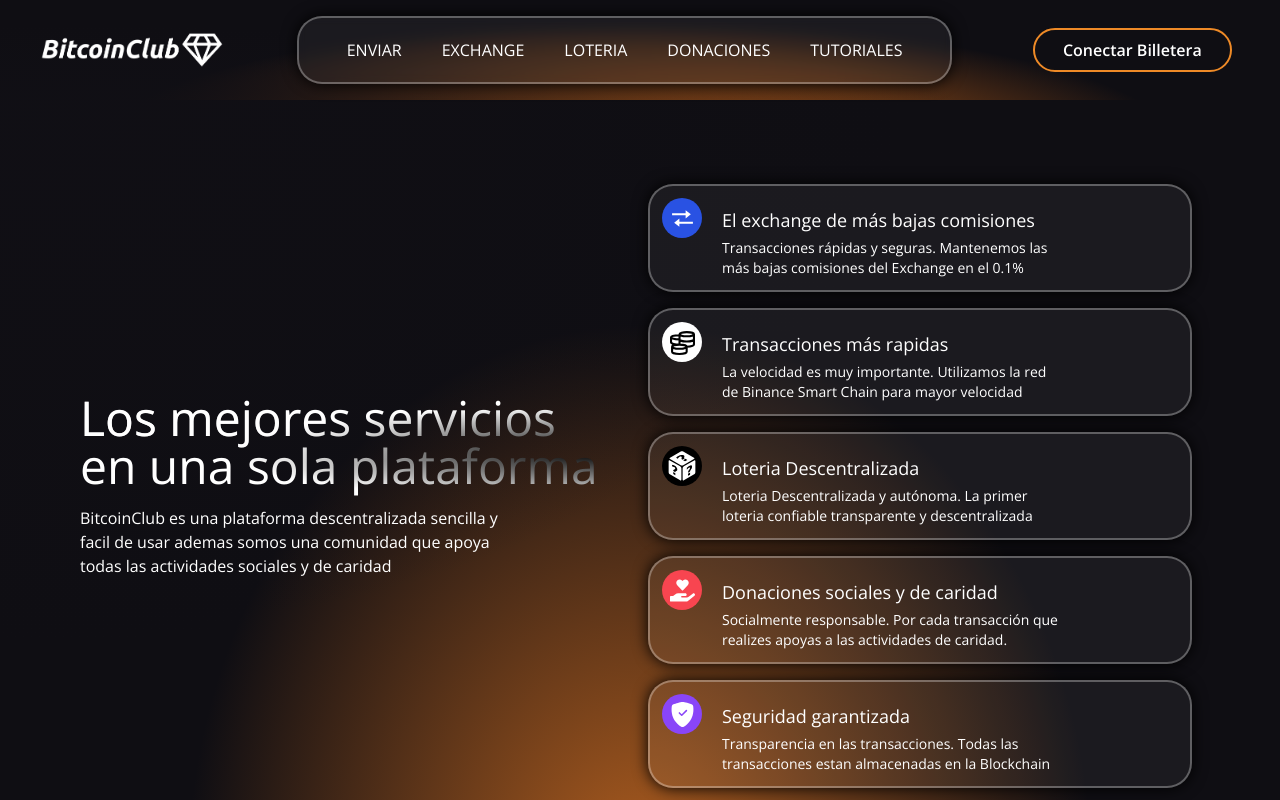
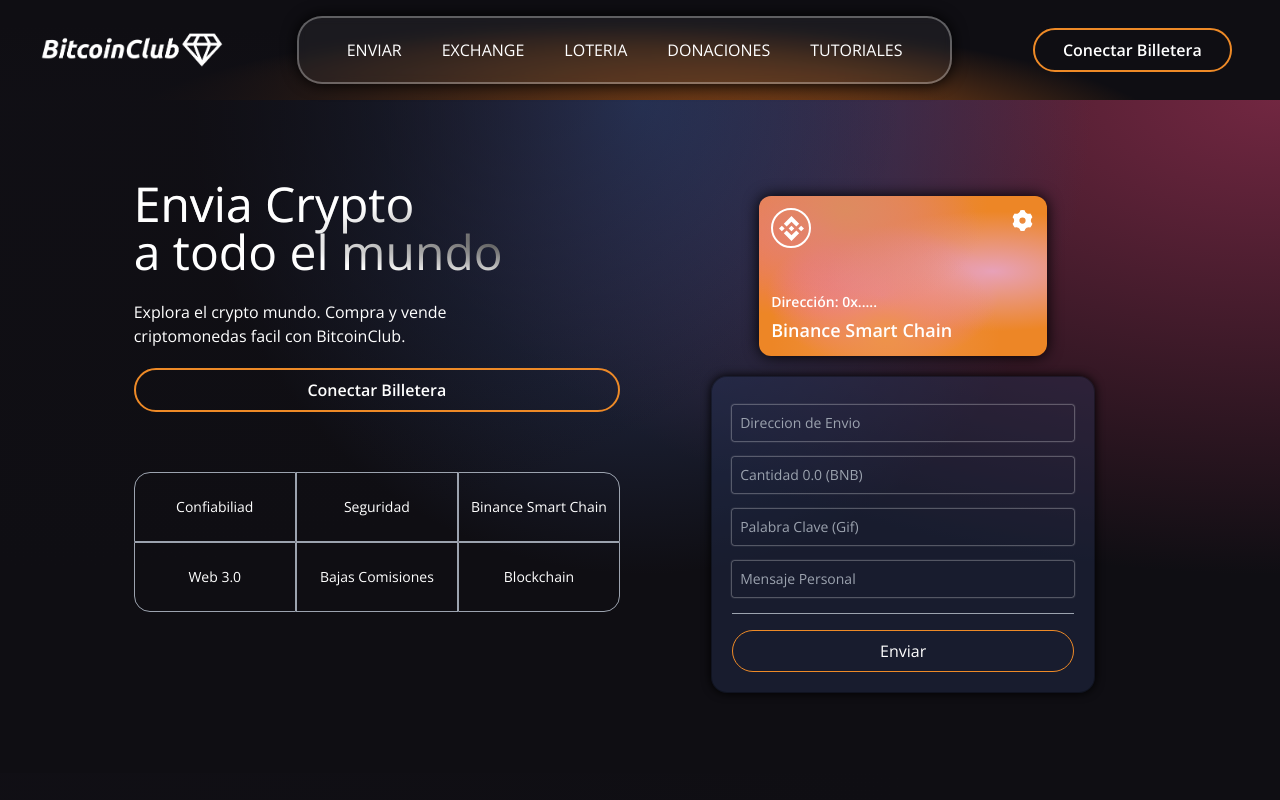
Before and after one commit to MrCryptoDK/Bitcoinclub-Web3, a React (Vite) app: page / in a window 1280 px wide. Shown: the top 800 px of the page. Built offline with nearby package versions, Linux system fonts and the light colour scheme.

Commit message:
arreglado el navbar

```diff
--- a/src/App.jsx
+++ b/src/App.jsx
@@ -1,4 +1,4 @@
-import { Header, NavBar, Welcome, Footer, Services, Transactions, Swap, Donaciones, Loteria} from "./components";
+import { Header, Navbar, Welcome, Footer, Services, Transactions, Swap, Donaciones, Loteria} from "./components";
 import { Route, Routes } from "react-router-dom";
 
 const App = () => {
@@ -6,10 +6,11 @@
     <div className="min-h-screen">
       <div>
       <Header />
-      <NavBar />
+      <Navbar />
       </div>
 
       <Routes>
+        <Route path="/"  element={<Welcome />} />
         <Route path="/Enviar"  element={<Welcome />} />
         <Route path="/Swap"  element={<Swap />} />
         <Route path="/Loteria"  element={<Loteria />} />
--- a/src/components/Navbar.jsx
+++ b/src/components/Navbar.jsx
@@ -10,7 +10,7 @@
     <li className={`mx-4 cursor-pointer ${classprops}`}>{title}</li>
   );
 
-const NavBar = () => {
+const Navbar = () => {
     const [toggleMenu, setToggleMenu] = React.useState(false);
     const { currentAccount, connectWallet } = useContext(TransactionContext);
 
@@ -81,4 +81,4 @@
     );
 };
 
-export default NavBar;
+export default Navbar;
--- a/src/components/index.js
+++ b/src/components/index.js
@@ -1,5 +1,5 @@
 export { default as Loader } from "./Loader";
-export { default as NavBar } from "./NavBar";
+export { default as Navbar } from "./Navbar";
 export { default as Header } from "./Header";
 export { default as Welcome } from "./Welcome";
 export { default as Footer } from "./Footer";
```
Also changed, not shown: 3 other files (tests, documents, lock files or other folders).
